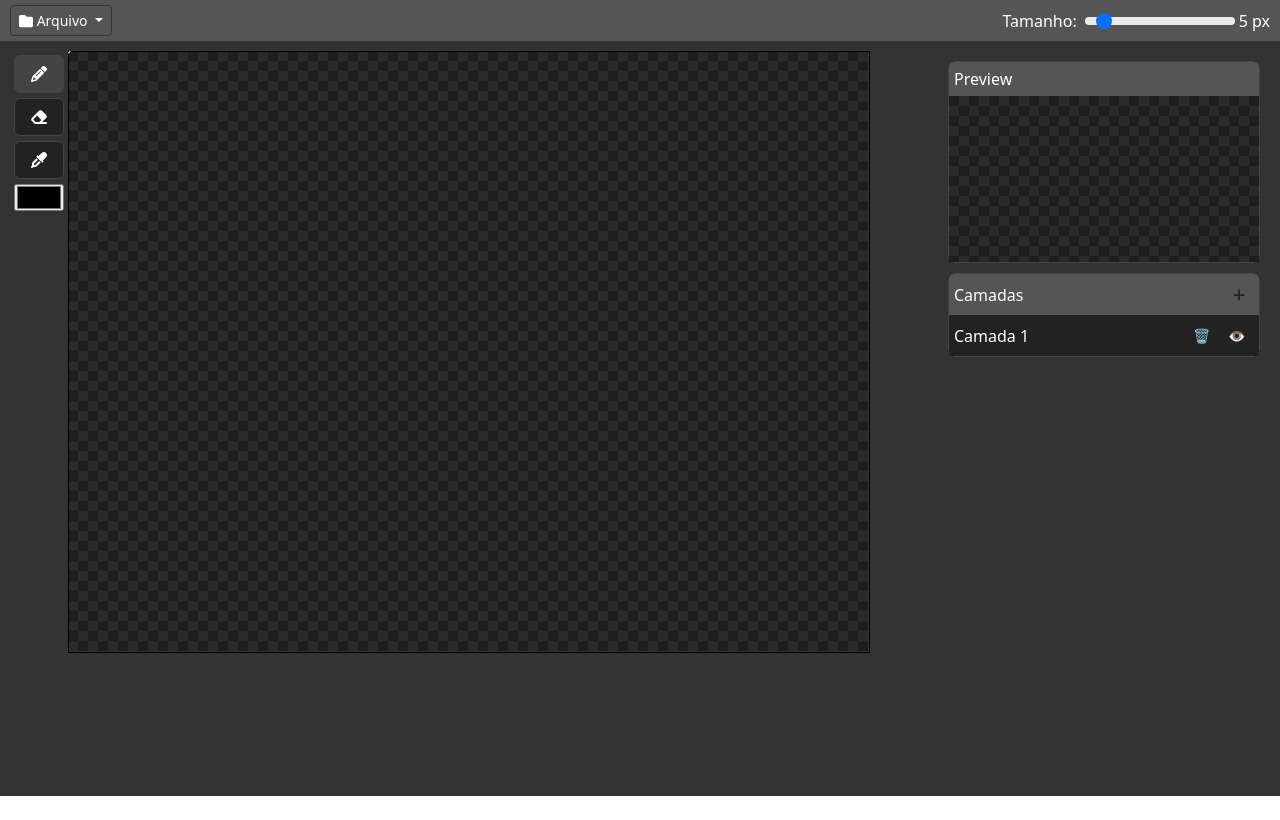
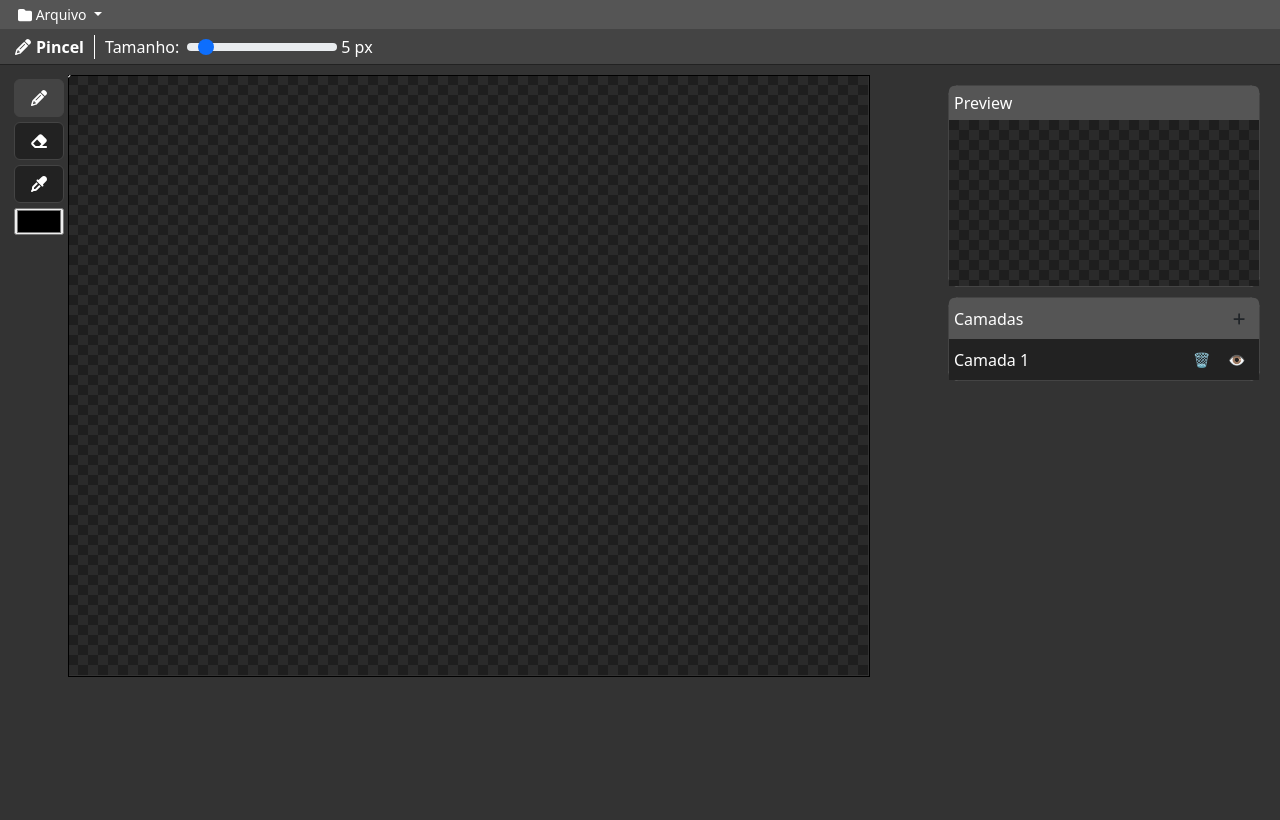
Before and after one commit to mufasa-dev/Drawing-system, an Angular app: page / in a window 1280 px wide. Built offline with nearby package versions, Linux system fonts and the light colour scheme.

Commit message:
style: ajust top-menu position

```diff
--- a/src/app/app.component.html
+++ b/src/app/app.component.html
@@ -27,8 +27,22 @@
       </button>
     </div>
   </div>
+</div>
 
-  <div class="container-slider-tools">
+<div class="top-tools">
+  <div class="tool-descri">
+    @if (tool == Tool.Pencil) {
+      <fa-icon [icon]="faPencil"></fa-icon>
+      <b>Pincel</b>
+    } @else if (tool == Tool.Eraser) {
+      <fa-icon [icon]="faEraser"></fa-icon>
+      <b>Borracha</b>
+    } @else if (tool == Tool.Eyedropper) {
+      <fa-icon [icon]="faEyeDropper"></fa-icon>
+      <b>Conta-gotas</b>
+    }
+  </div>
+  <div class="container-slider-tools" *ngIf="tool == Tool.Pencil || tool == Tool.Eraser">
     <label class="form-label me-2 mb-0">Tamanho:</label>
     <input
       type="range"
@@ -47,18 +61,21 @@
     <button class="btn btn-tool"
       [class.active]="tool === Tool.Pencil"
       [ngbTooltip]="'Pincel'"
+      placement="end"
       (click)="selectTool(Tool.Pencil)">
       <fa-icon [icon]="faPencil"></fa-icon>
     </button>
     <button class="btn btn-tool"
       [class.active]="tool === Tool.Eraser"
       [ngbTooltip]="'Borracha'"
+      placement="end"
       (click)="selectTool(Tool.Eraser)">
       <fa-icon [icon]="faEraser"></fa-icon>
     </button>
     <button class="btn btn-tool"
       [class.active]="tool === Tool.Eyedropper"
       [ngbTooltip]="'Conta-gotas'"
+      placement="end"
       (click)="selectTool(Tool.Eyedropper)">
       <fa-icon [icon]="faEyeDropper"></fa-icon>
     </button>
--- a/src/app/app.component.scss
+++ b/src/app/app.component.scss
@@ -2,9 +2,26 @@
     display: flex;
     align-items: center;
     background-color: #555;
+    border-bottom: 1px solid #444;
     color: white;
     width: 100%;
-    padding: 5px 10px;
+    padding: 0px 10px;
+}
+
+.top-tools {
+  display: flex;
+  align-items: center;
+  background-color: #444;
+  border-bottom: 1px solid #222;
+  color: white;
+  width: 100%;
+  padding: 5px 15px;
+  & .tool-descri {
+    border-right: 1px solid white;
+    padding-right: 10px;
+    margin-right: 10px;
+    & b { margin-left: 5px; }
+  }
 }
 
 .container-draw {
@@ -20,7 +37,6 @@
 }
 
 .container-slider-tools {
-  margin-left: auto;
   display: flex;
   justify-content: center;
   align-items: center;
@@ -28,10 +44,11 @@
 
 .btn-opt {
   cursor: pointer;
-  border: 1px solid #333;
+  border: 0;
+  border-radius: 0;
   color: white;
   &:hover {
-    background-color: #a3cedf;
+    background-color: #333;
   }
 }
 
```
